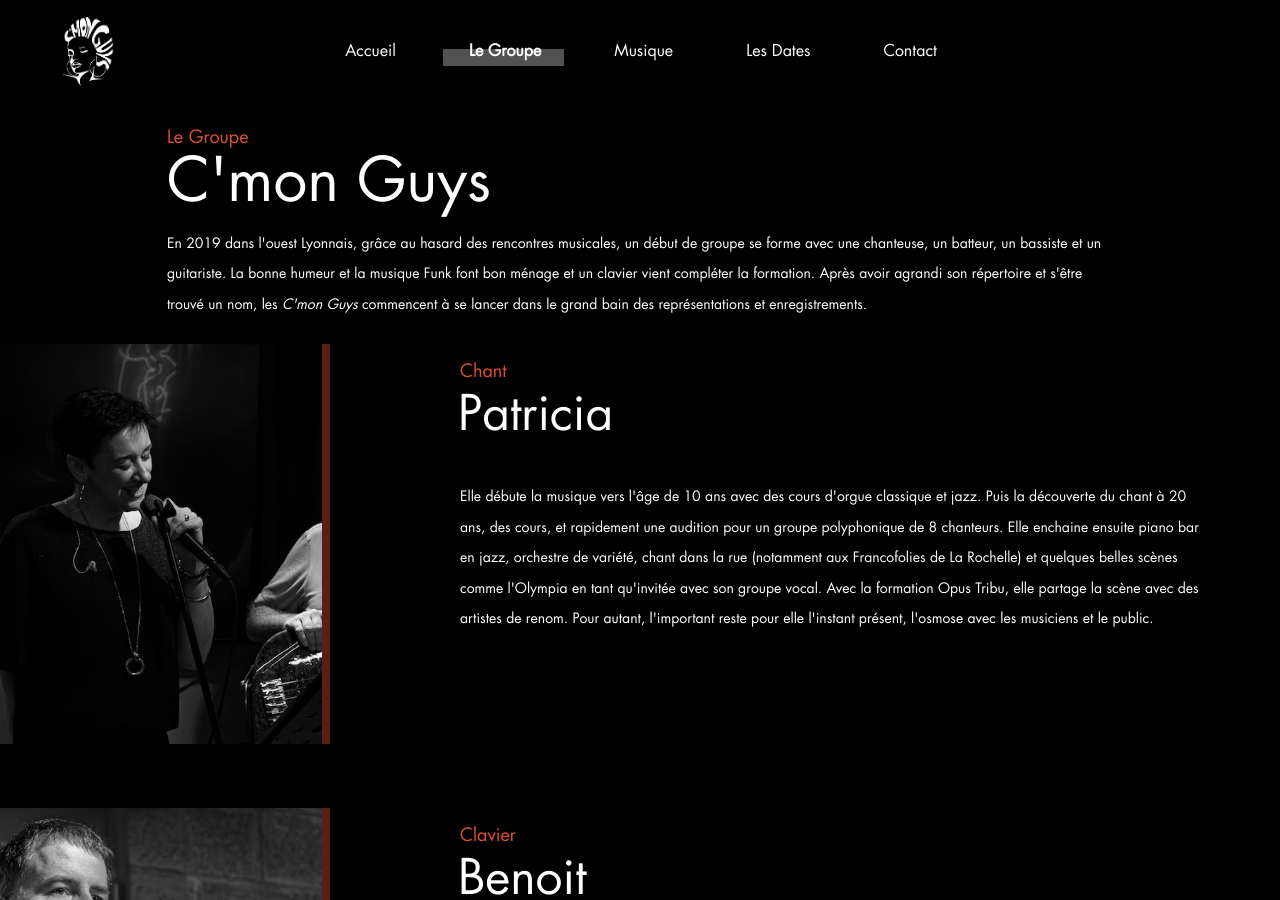
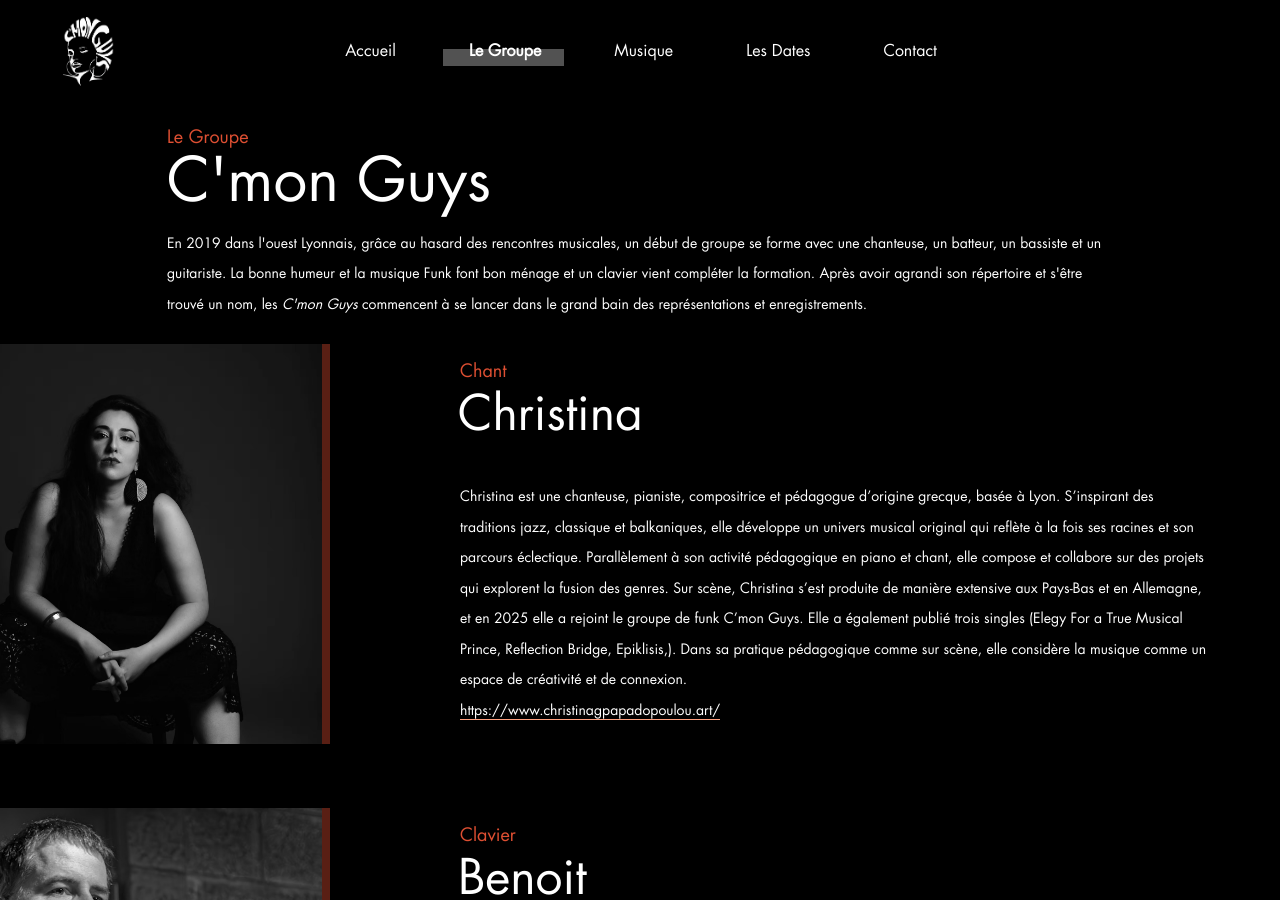
Before and after one commit to b-viguier/cmonguys-website, a Jekyll site: the page built from le-groupe.html, in a window 1280 px wide and 900 px high. Built offline with Jekyll 4.4.1, drawn with Linux system fonts in a browser that asks for light colours.

Commit message:
Adding Christina

```diff
--- a/_data/members.yml
+++ b/_data/members.yml
@@ -1,7 +1,9 @@
-- name: Patricia
+- name: Christina
   inst: Chant
-  desc: "Elle débute la musique vers l'âge de 10 ans avec des cours d'orgue classique et jazz.
-  Puis la découverte du chant à 20 ans, des cours, et rapidement une audition pour un groupe polyphonique de 8 chanteurs. Elle enchaine  ensuite piano bar en jazz, orchestre de variété, chant dans la rue (notamment aux Francofolies de La Rochelle) et quelques belles scènes comme l'Olympia en tant qu'invitée avec son groupe vocal. Avec la formation Opus Tribu, elle partage la scène avec des artistes de renom. Pour autant, l'important reste pour elle l'instant présent, l'osmose avec les musiciens et le public."
+  desc: "Christina est une chanteuse, pianiste, compositrice et pédagogue d’origine grecque, basée à Lyon.
+   S’inspirant des traditions jazz, classique et balkaniques, elle développe un univers musical original qui reflète à la fois ses racines et son parcours éclectique. Parallèlement à son activité pédagogique en piano et chant, elle compose et collabore sur des projets qui explorent la fusion des genres.
+   Sur scène, Christina s’est produite de manière extensive aux Pays-Bas et en Allemagne, et en 2025 elle a rejoint le groupe de funk C’mon Guys. Elle a également publié trois singles (Elegy For a True Musical Prince, Reflection Bridge, Epiklisis,). Dans sa pratique pédagogique comme sur scène, elle considère la musique comme un espace de créativité et de connexion."
+  link: https://www.christinagpapadopoulou.art/
 
 - name: Benoit
   inst: Clavier
--- a/le-groupe.html
+++ b/le-groupe.html
@@ -62,7 +62,13 @@ js_files:
 							<div class="section_title"><h1>{{ member.name }}</h1></div>
 						</div>
 						<div class="artist_text">
-							<p>{{ member.desc }}</p>
+							<p>
+								{{ member.desc }}
+							{% if member.link %}
+								<br/>
+								<a href="{{ member.link }}" target="_blank">{{ member.link }}</a>
+							{% endif %}
+							</p>
 						</div>
 					</div>
 				</div>
```
Also changed, not shown: images/m_christina.jpg (added).
